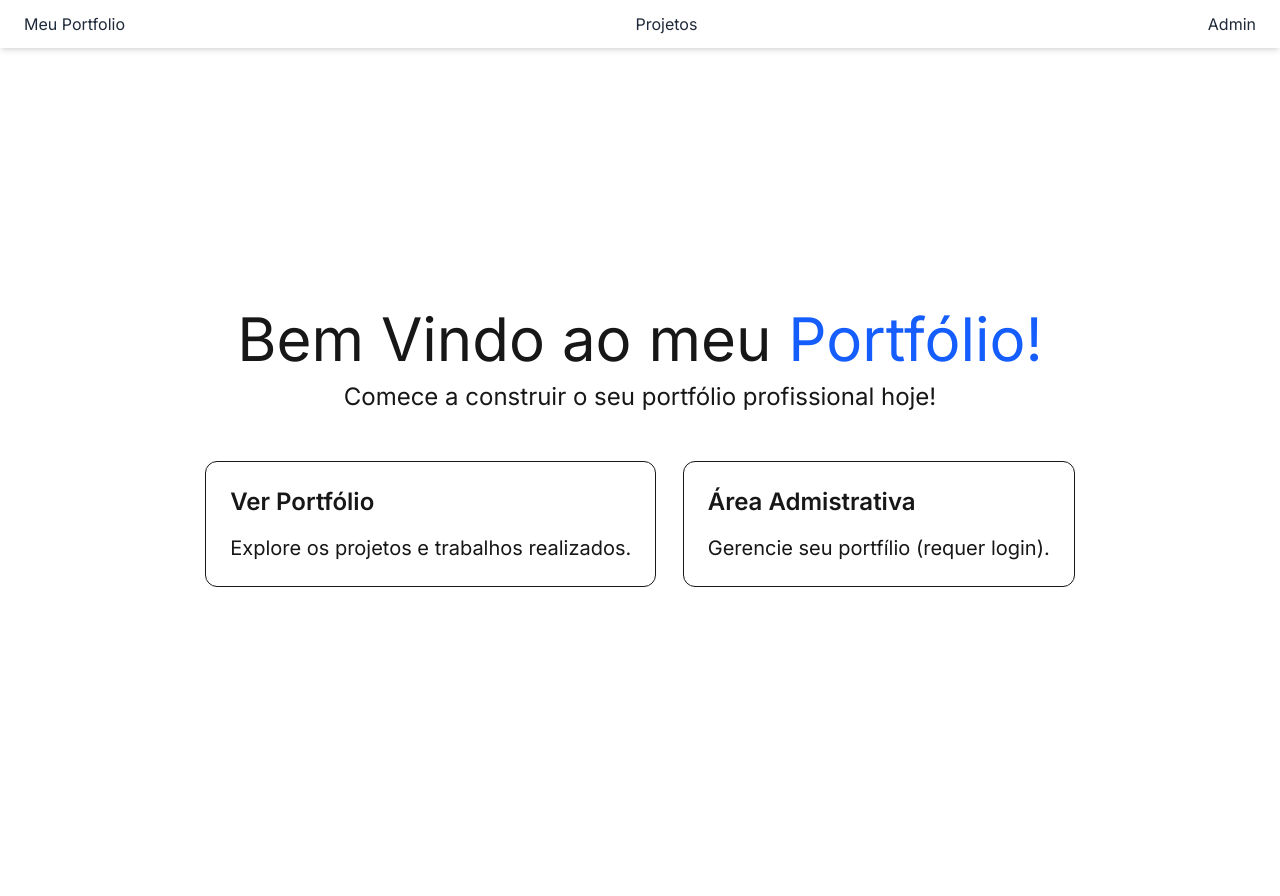
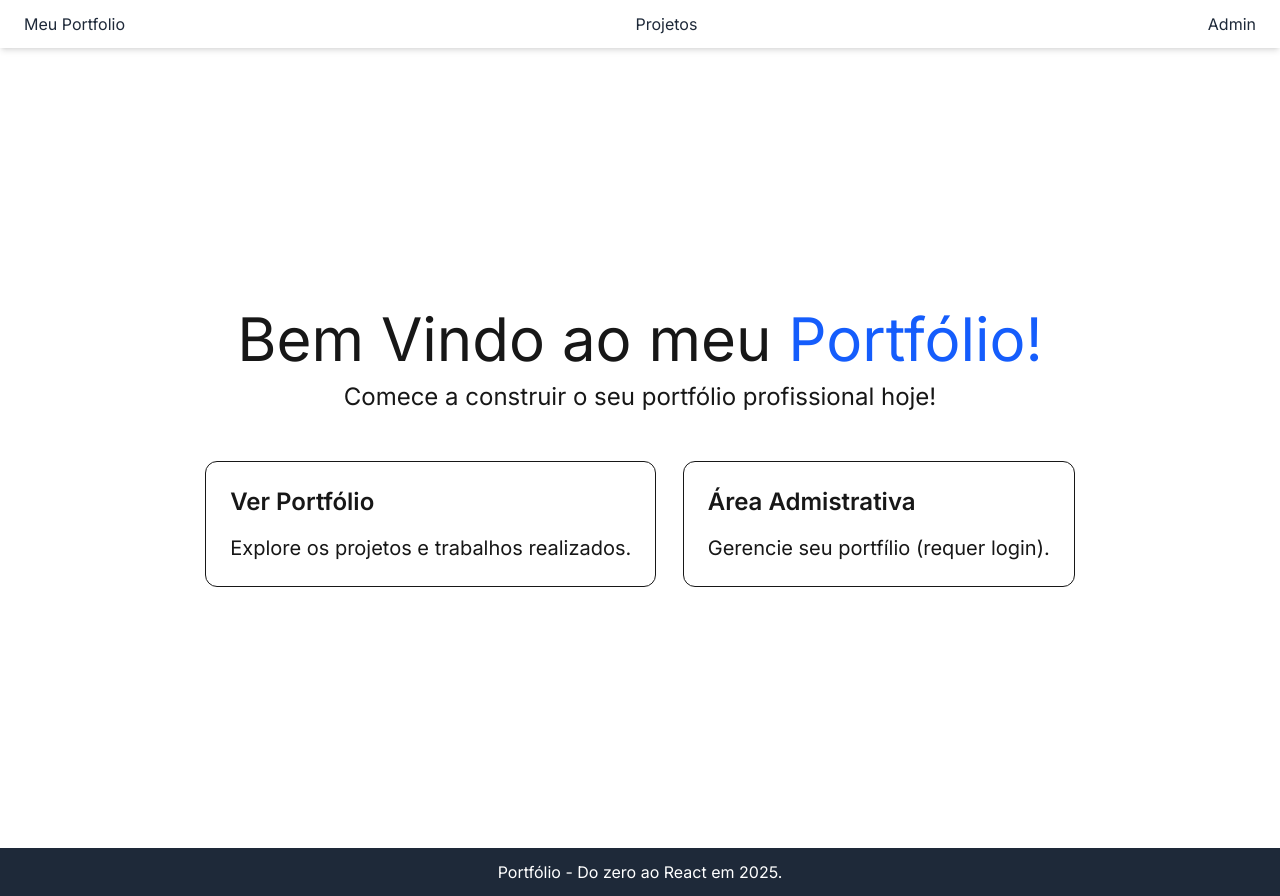
Before and after one commit to eugenio-developer/portfolio-react-nextjs, a Next.js app: page / in a window 1280 px wide. Before the commit the page ends 848 px from the top, so only its background shows below. Built offline with nearby package versions, Linux system fonts and the light colour scheme.

Commit message:
add Footer

```diff
--- /dev/null
+++ b/src/app/components/footer.tsx
@@ -0,0 +1,9 @@
+export default function Footer(){
+    return(
+        <footer className="bg-gray-800 text-white">
+            <div className="container mx-auto px-6 py-3">
+                <p className="text-center">Portfólio - Do zero ao React em 2025.</p>
+            </div>
+        </footer>
+    )
+}
--- a/src/app/page.tsx
+++ b/src/app/page.tsx
@@ -1,5 +1,6 @@
 import Link from "next/link";
 import Header from "./components/header";
+import Footer from "./components/footer";
 
 export default function Home() {
   return (
@@ -12,7 +13,7 @@ export default function Home() {
             Comece a construir o seu portfólio profissional hoje!
           </p>
           <div className="flex flex-wrap items-center justify-around max-w-4xl mt-6 sm:w-full">
-           <Link href="/portfolio" className="p-6 mt-6 text-left border rounded-xl hover:text-blue-600 focus:text-blue-600">
+            <Link href="/portfolio" className="p-6 mt-6 text-left border rounded-xl hover:text-blue-600 focus:text-blue-600">
                 <h2 className="text-2xl font-semibold">
                 Ver Portfólio
                 </h2>
@@ -29,6 +30,7 @@ export default function Home() {
           </div>
         </main>
       </div>
+      <Footer/>
     </>
   );
 }
```
